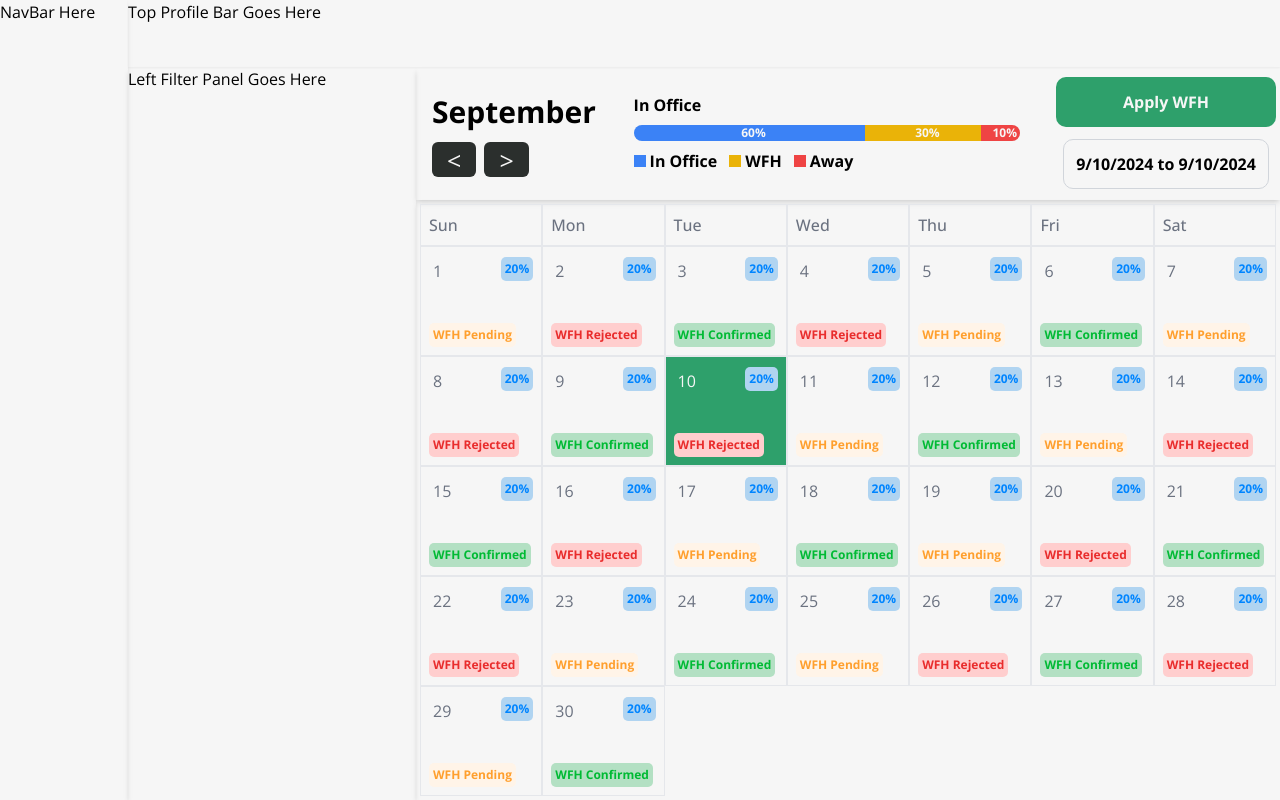
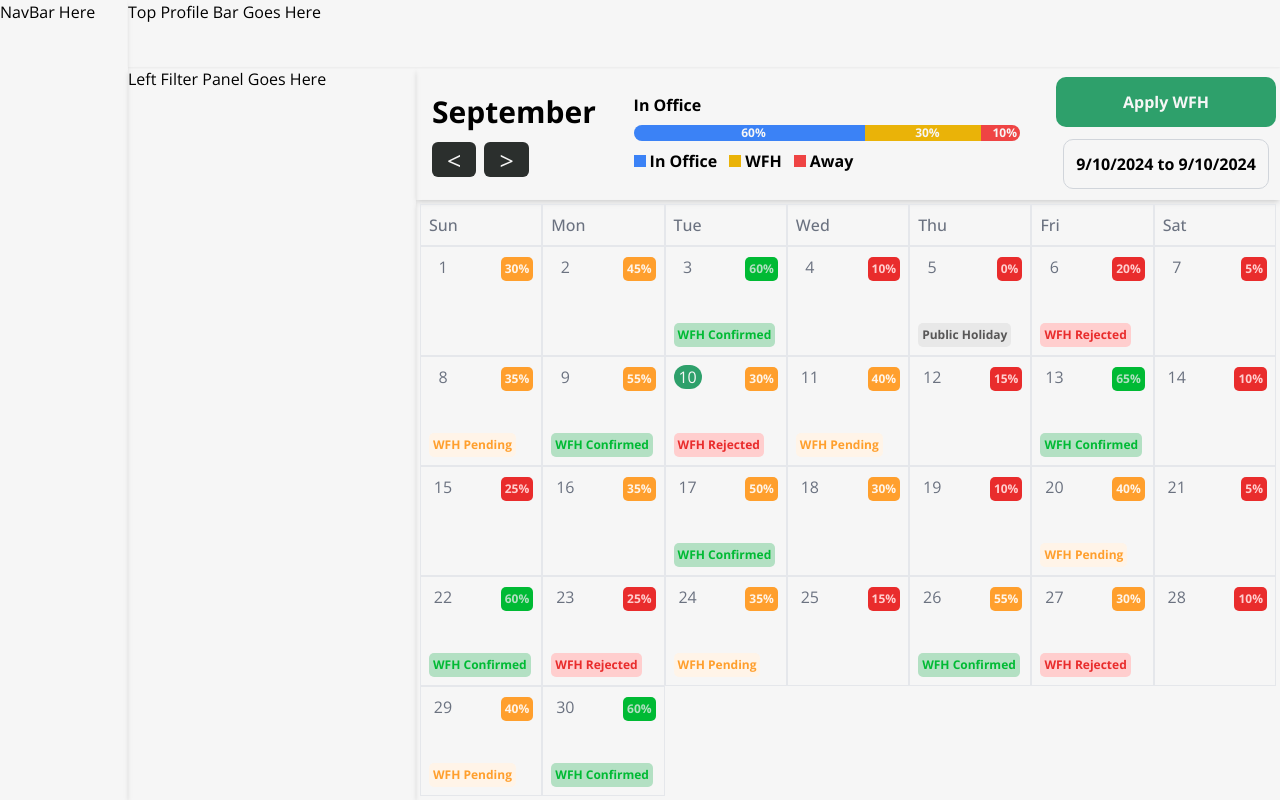
Before and after one commit to Jerric1801/spm-wfh-frontend, a React (Vite) app: page / in a window 1280 px wide. Built offline with nearby package versions, Linux system fonts and the light colour scheme.

Commit message:
💿 added temp data and modified tags

```diff
--- a/src/components/dashboard/Calendar.jsx
+++ b/src/components/dashboard/Calendar.jsx
@@ -1,22 +1,30 @@
 import { startOfMonth, endOfMonth, eachDayOfInterval, format, isSameDay } from 'date-fns';
 import Day from './Day'
+import calendarData from '../../data/dashboard/calendar.json'
 
 function Calendar() {
+    //temp data for Calendar
+    const tempData = calendarData
     const currentMonth = new Date(2024, 8);
 
     const start = startOfMonth(currentMonth);
     const end = endOfMonth(currentMonth);
-    const days = eachDayOfInterval({ start, end }).map((date) => ({
-        date,
-        number: format(date, 'd'),
-        isToday: isSameDay(date, new Date()),
-        // dummy tags here
-        tags:
-            date.getDate() % 3 === 0 ? ["WFH Confirmed"] :
-            date.getDate() % 2 === 0 ? ["WFH Rejected"] :
-            date.getDate() % 1 === 0 ? ["WFH Pending"] :
-            date.getDate() % 5 === 0 ? ["Public Holiday"] : [],
-    }));
+
+    const daysInMonth = eachDayOfInterval({ start, end });
+
+    const days = daysInMonth.map((date) => {
+        const matchingData = calendarData.find(item =>
+            isSameDay(new Date(item.date), date)
+        );
+
+        return {
+            date,
+            number: format(date, 'd'),
+            isToday: isSameDay(date, new Date()),
+            tags: matchingData ? [matchingData.wfhStatus] : [],
+            teamWfhPercentage: matchingData ? matchingData.teamWfhPercentage : null,
+        };
+    });
 
     function handleDaySelect(selectedDate) {
         // Handle the selected date here (e.g., update state)
--- a/src/components/dashboard/Day.jsx
+++ b/src/components/dashboard/Day.jsx
@@ -25,23 +25,30 @@ function Day({ day, tags, onSelect, selectedDateRange }) {
             setIsSelected(!isSelected);
             onSelect(day.date);
         }
+
     };
 
+    let wfhPercentageColor = 'red';
+    if (day.teamWfhPercentage >= 60) {
+        wfhPercentageColor = 'green';
+    } else if (day.teamWfhPercentage >= 30) {
+        wfhPercentageColor = 'orange';
+    } else if (day.teamWfhPercentage > 0) {
+        wfhPercentageColor = 'red';
+    }
+
     return (
-        <div className={`p-3 border border-gray-200 text-left relative ${isToday ? 'bg-green' : ''}`} onClick={handleClick}>
-            <div className={`${isToday ? 'text-white' : 'text-gray-500'}`}>{day.number}</div>
-            <div className="flex flex-col h-auto w-[100%]">
-
-            </div>
+        <div className={`p-2 border border-gray-200 text-left relative ${isSelected ? 'bg-light-green' : ''}`} onClick={handleClick}>
+            <div className= {`w-7 flex justify-center align-center rounded-[99px] ${isToday ? 'bg-green' : ''}  ${isToday ? 'text-white' : 'text-gray-500'}`}>{day.number}</div>
             <div className="absolute bottom-2 left-2">
                 {filteredTags.map((tag, index) => (
                     <Tag key={index} text={tag.text} color={tag.color} />
                 ))}
             </div>
             <div className="absolute top-2 right-2">
-                {filteredTags.map((tag, index) => (
-                    <Tag  key={index} text="20%" />
-                ))}
+                {day.teamWfhPercentage !== null && (
+                    <Tag key="wfhPercentage" text={`${day.teamWfhPercentage}%`} color={wfhPercentageColor} reverse={true} />
+                )}
             </div>
         </div>
     );
--- a/src/components/dashboard/TopFilterPanel.jsx
+++ b/src/components/dashboard/TopFilterPanel.jsx
@@ -23,9 +23,9 @@ function TopFilterPanel({ startDate = new Date(), endDate = new Date() }) {
         <div className="w-[100%] h-[100%] flex gap-10 flex-row p-2">
             <div className="w-[20%] h-[100%] flex flex-col flex-start justify-center pl-2 gap-2">
                 <span className="w-full text-[30px] font-bold">{currentMonth}</span>
-                <div className="w-[60%] h-[30%] flex gap-2">
-                    <button onClick={() => handleMonthChange(-1)} className="bg-black text-white w-[50%] h-full rounded-md text-[25px]"> {'<'} </button>
-                    <button onClick={() => handleMonthChange(1)} className="bg-black text-white w-[50%] h-full rounded-md text-[25px]"> {'>'} </button>
+                <div className="w-[60%] h-[30%] flex gap-2 justify-center align-center">
+                    <button onClick={() => handleMonthChange(-1)} className="bg-black text-white w-[50%] h-full rounded-md text-[25px] p-0 m-0"> {'<'} </button>
+                    <button onClick={() => handleMonthChange(1)} className="bg-black text-white w-[50%] h-full rounded-md text-[25px] p-0 m-0"> {'>'} </button>
                 </div>
             </div>
             <div className="w-[50%] h-[100%] text-left flex flex-col justify-center items-center font-bold">
--- /dev/null
+++ b/src/data/dashboard/calendar.json
@@ -0,0 +1,152 @@
+[
+    {
+      "date": "2024-09-01",
+      "wfhStatus": null,
+      "teamWfhPercentage": 30
+    },
+    {
+      "date": "2024-09-02",
+      "wfhStatus": null,
+      "teamWfhPercentage": 45
+    },
+    {
+      "date": "2024-09-03",
+      "wfhStatus": "WFH Confirmed",
+      "teamWfhPercentage": 60
+    },
+    {
+      "date": "2024-09-04",
+      "wfhStatus": null,
+      "teamWfhPercentage": 10
+    },
+    {
+      "date": "2024-09-05",
+      "wfhStatus": "Public Holiday",
+      "teamWfhPercentage": 0
+    },
+    {
+      "date": "2024-09-06",
+      "wfhStatus": "WFH Rejected",
+      "teamWfhPercentage": 20
+    },
+    {
+      "date": "2024-09-07",
+      "wfhStatus": null,
+      "teamWfhPercentage": 5
+    },
+    {
+      "date": "2024-09-08",
+      "wfhStatus": "WFH Pending",
+      "teamWfhPercentage": 35
+    },
+    {
+      "date": "2024-09-09",
+      "wfhStatus": "WFH Confirmed",
+      "teamWfhPercentage": 55
+    },
+    {
+      "date": "2024-09-10",
+      "wfhStatus": "WFH Rejected",
+      "teamWfhPercentage": 30
+    },
+    {
+      "date": "2024-09-11",
+      "wfhStatus": "WFH Pending",
+      "teamWfhPercentage": 40
+    },
+    {
+      "date": "2024-09-12",
+      "wfhStatus": null,
+      "teamWfhPercentage": 15
+    },
+    {
+      "date": "2024-09-13",
+      "wfhStatus": "WFH Confirmed",
+      "teamWfhPercentage": 65
+    },
+    {
+      "date": "2024-09-14",
+      "wfhStatus": null,
+      "teamWfhPercentage": 10
+    },
+    {
+      "date": "2024-09-15",
+      "wfhStatus":null,
+      "teamWfhPercentage": 25
+    },
+    {
+      "date": "2024-09-16",
+      "wfhStatus": null,
+      "teamWfhPercentage": 35
+    },
+    {
+      "date": "2024-09-17",
+      "wfhStatus": "WFH Confirmed",
+      "teamWfhPercentage": 50
+    },
+    {
+      "date": "2024-09-18",
+      "wfhStatus": null,
+      "teamWfhPercentage": 30
+    },
+    {
+      "date": "2024-09-19",
+      "wfhStatus": null,
+      "teamWfhPercentage": 10
+    },
+    {
+      "date": "2024-09-20",
+      "wfhStatus": "WFH Pending",
+      "teamWfhPercentage": 40
+    },
+    {
+      "date": "2024-09-21",
+      "wfhStatus": null,
+      "teamWfhPercentage": 5
+    },
+    {
+      "date": "2024-09-22",
+      "wfhStatus": "WFH Confirmed",
+      "teamWfhPercentage": 60
+    },
+    {
+      "date": "2024-09-23",
+      "wfhStatus": "WFH Rejected",
+      "teamWfhPercentage": 25
+    },
+    {
+      "date": "2024-09-24",
+      "wfhStatus": "WFH Pending",
+      "teamWfhPercentage": 35
+    },
+    {
+      "date": "2024-09-25",
+      "wfhStatus": null,
+      "teamWfhPercentage": 15
+    },
+    {
+      "date": "2024-09-26",
+      "wfhStatus": "WFH Confirmed",
+      "teamWfhPercentage": 55
+    },
+    {
+      "date": "2024-09-27",
+      "wfhStatus": "WFH Rejected",
+      "teamWfhPercentage": 30
+    },
+    {
+      "date": "2024-09-28",
+      "wfhStatus": null,
+      "teamWfhPercentage": 10
+    },
+    {
+      "date": "2024-09-29",
+      "wfhStatus": "WFH Pending",
+      "teamWfhPercentage": 40
+    },
+    {
+      "date": "2024-09-30",
+      "wfhStatus": "WFH Confirmed",
+      "teamWfhPercentage": 60
+    }
+  ]
```
